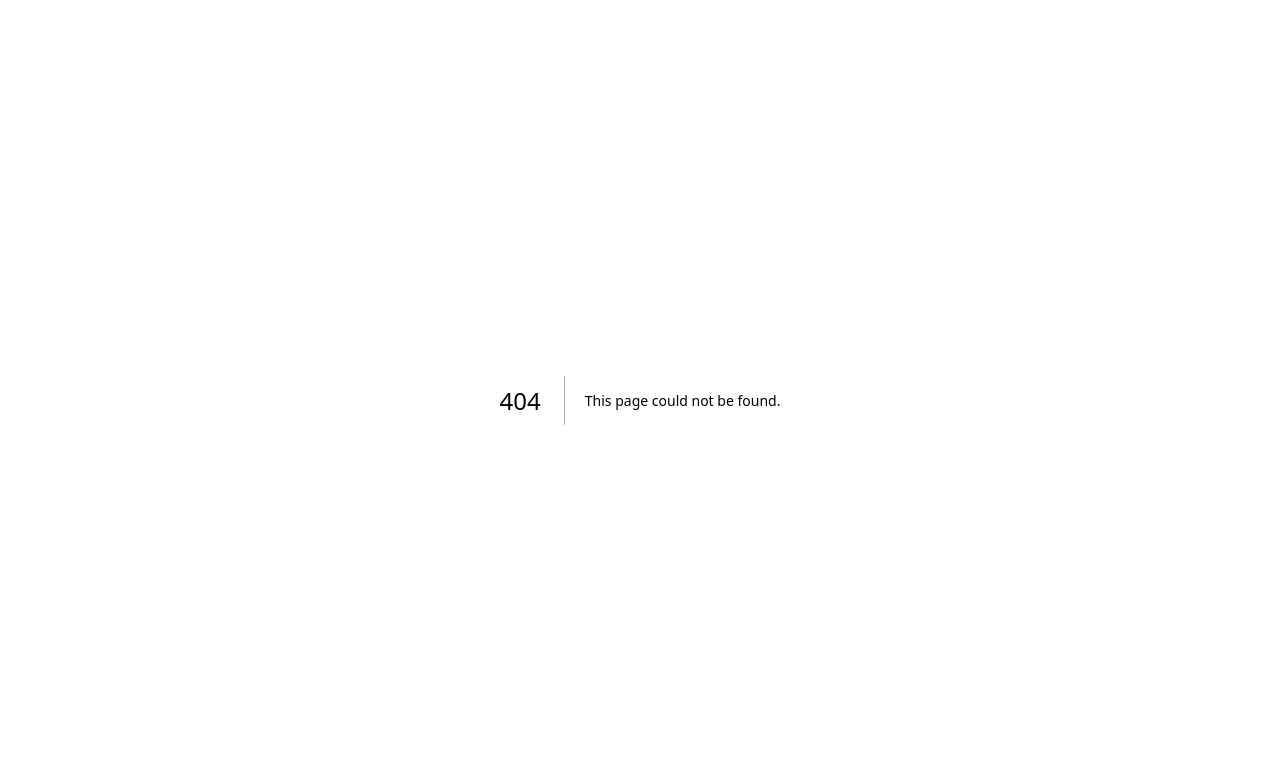
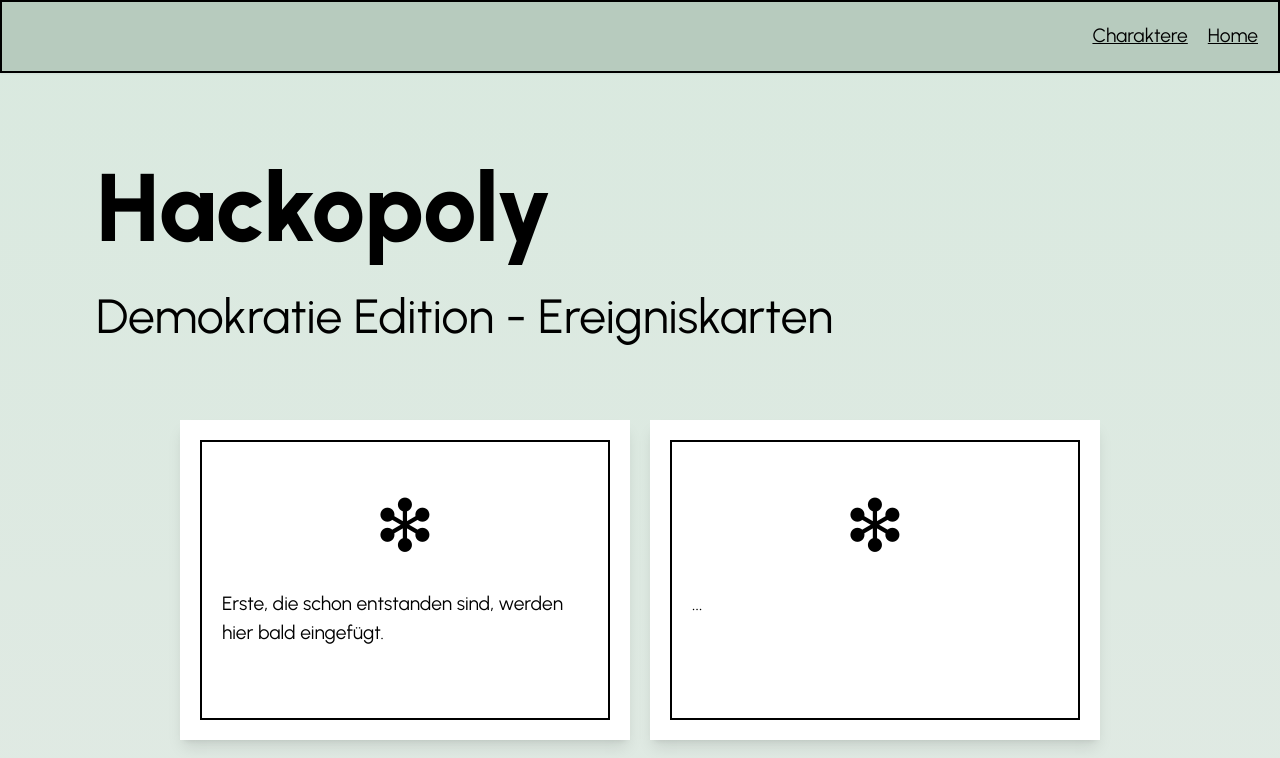
Before and after one commit to irenama/hack-opoly-democracy, a Next.js app: page /community-cards in a window 1280 px wide. Before the commit this address had no page. Shown: the top 758 px of the page. Built offline with nearby package versions, Linux system fonts and the light colour scheme.

Commit message:
add vercel analytics&speed-insights; add community cards

```diff
--- a/src/app/characters/page.tsx
+++ b/src/app/characters/page.tsx
@@ -2,10 +2,14 @@ import CharacterCard from "@/components/CharacterCard";
 import NavLink from "@/components/NavLink";
 import Section from "@/components/Section";
 
-export default function Home () {
+export default function Characters () {
   return (
     <main className="flex relative min-h-screen flex-col items-center justify-between p-5 py-12 md:p-24">
-      <NavLink href="/" text="Home" />
+      <NavLink links={[
+        { href: "/community-cards", text: "Ereigniskarten" },
+        { href: "/", text: "Home" },
+        // {href:"/chance-cards", text:"Chance Karten"},
+      ]} />
       <div className="w-full">
         <div className="my-10">
           <h1>Hackopoly</h1>
--- /dev/null
+++ b/src/app/community-cards/page.tsx
@@ -0,0 +1,34 @@
+import NavLink from "@/components/NavLink";
+import Section from "@/components/Section";
+import CommunityCard from "@/components/CommunityCard";
+
+export default function CommunityCards () {
+  return (
+    <main className="flex relative min-h-screen flex-col items-center justify-between p-5 py-12 md:p-24">
+      <NavLink links={[
+        { href: "/characters", text: "Charaktere" },
+        { href: "/", text: "Home" },
+        // {href:"/chance-cards", text:"Chance Karten"},
+      ]} />
+      <div className="w-full">
+        <div className="my-10">
+          <h1>Hackopoly</h1>
+          <h2>Demokratie Edition - Ereigniskarten</h2>
+        </div>
+      </div>
+      <Section>
+        <div className="flex gap-5 flex-wrap justify-center">
+          {communityCards.map( ( { id, text } ) => (
+            <CommunityCard key={id} text={text} />
+          ) )}
+        </div>
+      </Section>
+    </main >
+  );
+}
+
+const communityCards = [
+  { id: "def", text: "Erste, die schon entstanden sind, werden hier bald eingefügt." },
+  { id: "abc", text: "..." },
+  { id: "ghi", text: "..." },
+];
--- a/src/app/layout.tsx
+++ b/src/app/layout.tsx
@@ -1,7 +1,8 @@
+import { Analytics } from "@vercel/analytics/react";
+import { SpeedInsights } from "@vercel/speed-insights/react";
 import type { Metadata } from "next";
 import { Urbanist } from "next/font/google";
 import "./globals.css";
-
 
 const urbanist = Urbanist( { subsets: ["latin"] } );
 
@@ -18,6 +19,8 @@ export default function RootLayout ( {
   return (
     <html lang="en">
       <body className={urbanist.className}>{children}</body>
+      <Analytics />
+      <SpeedInsights />
     </html>
   );
 }
--- a/src/app/page.tsx
+++ b/src/app/page.tsx
@@ -6,7 +6,11 @@ import Street from "@/components/Street";
 export default function Home () {
   return (
     <main className="flex relative min-h-screen flex-col items-center justify-between p-5 py-12 md:p-24">
-      <NavLink href="/characters" text="Charaktere" />
+      <NavLink links={[
+        // {href:"/chance-cards", text:"Chance Karten"},
+        { href: "/community-cards", text: "Ereigniskarten" },
+        { href: "/characters", text: "Charaktere" },
+      ]} />
       <div className="w-full">
         <div className="my-10">
           <h1>Hackopoly</h1>
--- /dev/null
+++ b/src/components/CommunityCard.tsx
@@ -0,0 +1,14 @@
+const CommunityCard: React.FC<{ text: string }> = ( { text } ) => {
+  return (
+    <article className='flex flex-col shadow-lg bg-white w-80 h-[450px] p-5 md:h-80 md:w-[450px]'>
+      <div className="p-5 h-full border-black border-2">
+        <div className="min-h-32 py-5 text-center flex justify-center items-center">
+          <p className="text-7xl">❇︎</p>
+        </div>
+        <p>{text}</p>
+      </div>
+    </article >
+  )
+}
+
+export default CommunityCard;
--- a/src/components/NavLink.tsx
+++ b/src/components/NavLink.tsx
@@ -1,9 +1,12 @@
 import Link from "next/link";
-import { ReactNode } from "react";
 
-const NavLink: React.FC<{ href: string; text: string }> = ( { href, text } ) => {
+const NavLink: React.FC<{ links: Array<{ href: string; text: string }> }> = ( props ) => {
   return (
-    <nav className="fixed top-0 left-0 right-0 bg-green-200 shadow-sm p-5 flex justify-end border-2 border-black"><Link href={href} >{text}</Link></nav>
+    <nav className="fixed top-0 left-0 right-0 bg-green-200 shadow-sm p-5 flex justify-end gap-5 border-2 border-black">
+      {props.links.map( ( { href, text } ) => (
+        <Link key={href} href={href} >{text}</Link>
+      ) )}
+    </nav>
   );
 }
 
--- a/tailwind.config.ts
+++ b/tailwind.config.ts
@@ -19,6 +19,7 @@ const config: Config = {
         lightblue: "#b3e0f8",
         orange: "#f59202"
       },
+      white: "#ffffff",
       green: {
         100: "#e0f0e4",
         200: "#b7cbbe",
```
Also changed, not shown: package.json (+7 -5 lines), 1 other file (tests, documents, lock files or other folders).
